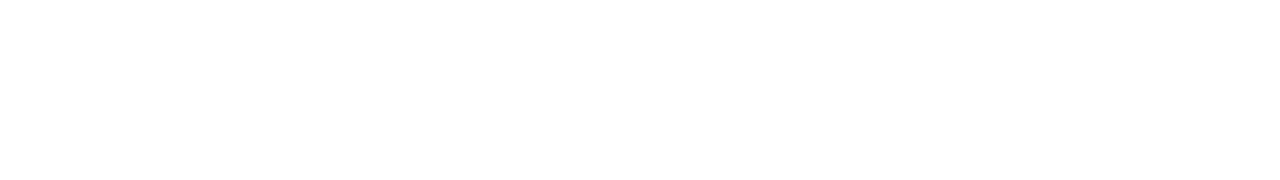
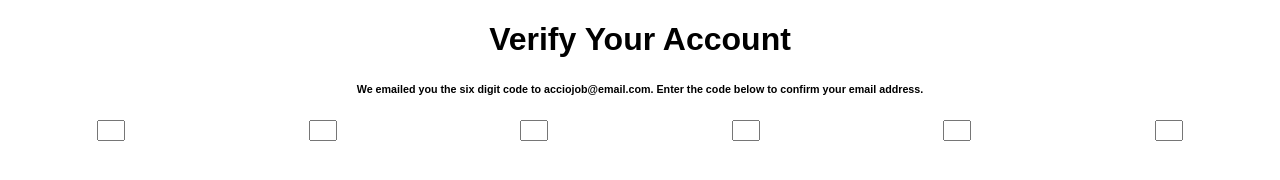
Before and after one commit to acciojob/OTP-rupalisarcar, a website: page main.html in a window 1280 px wide. Drawn offline with Linux system fonts and the light colour scheme.

Commit message:
created a submission

```diff
--- a/main.html
+++ b/main.html
@@ -8,6 +8,18 @@
 
 <body>
 	<!-- the entire body must be written by student -->
+	<div class="container">
+		<h1 id="verification_heading">Verify Your Account</h1>
+		<h6 id="verification_subtext">We emailed you the six digit code to acciojob@email.com. Enter the code below to confirm your email address.</h6>
+		<div class="code-container">
+			<input type="text" maxlength="1" class="code">
+			<input type="text" maxlength="1" class="code">
+			<input type="text" maxlength="1" class="code">
+			<input type="text" maxlength="1" class="code">
+			<input type="text" maxlength="1" class="code">
+			<input type="text" maxlength="1" class="code">
+		</div>
+	</div>
     <script type="text/javascript" src="./script.js">
 </script>
 
--- a/styles.css
+++ b/styles.css
@@ -1 +1,17 @@
 /*  your css code here. If applicable */
+.container{
+	width:100%;
+	text-align:center;
+	font-family:Arial, Helvetica, sans-serif;
+}
+.code-container{
+	width:100%;
+	display:flex;
+	justify-content:space-around;
+	align-items:center;
+	gap:5px;
+}
+.code{
+	width:20px;
+
+}
```
